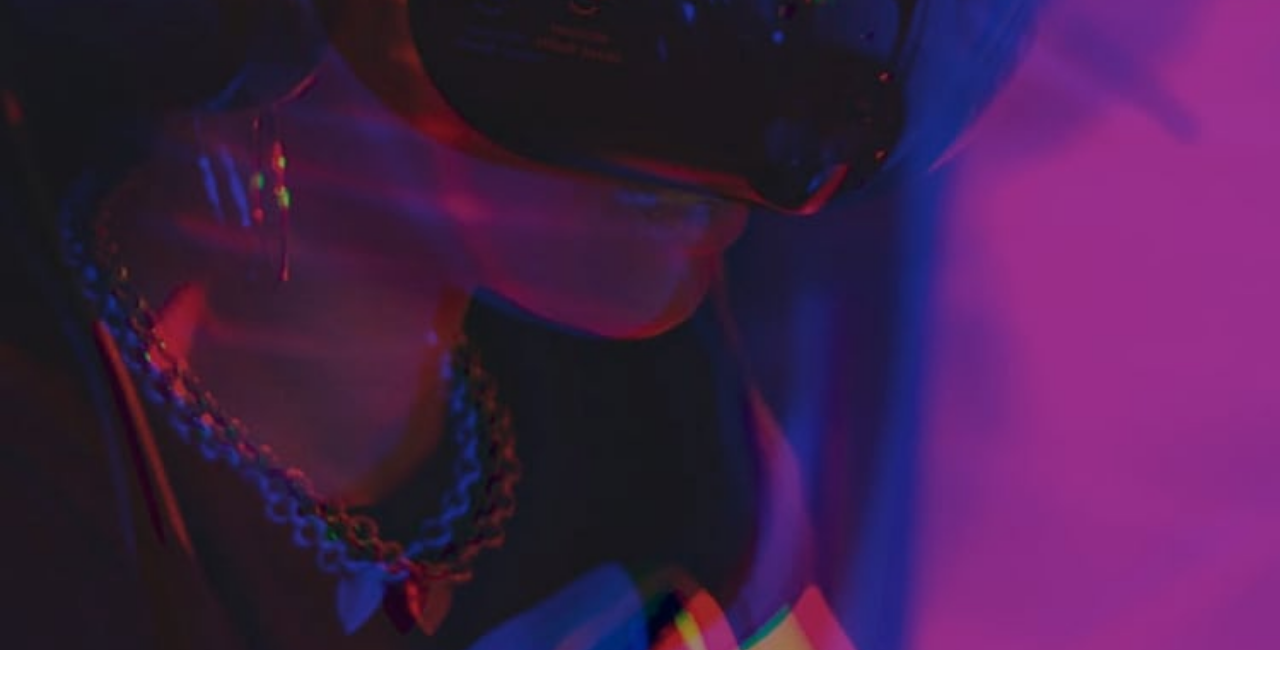
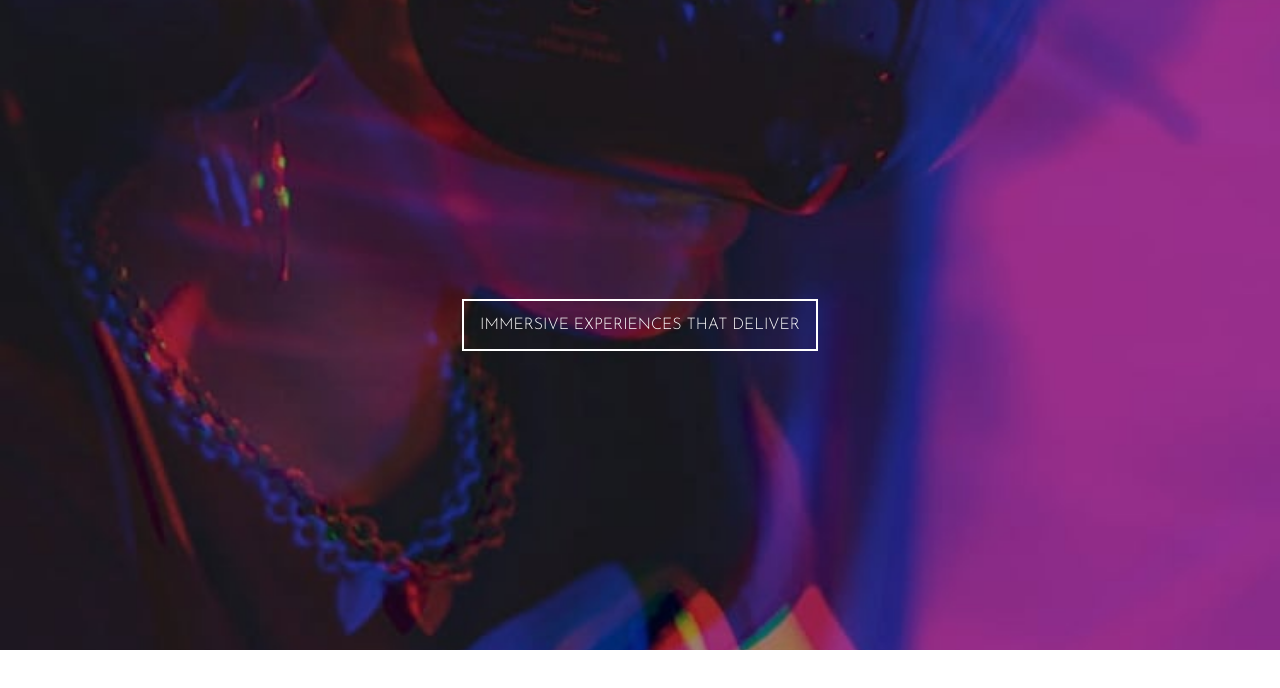
Before and after one commit to GracilianoOG/fem-loopstudios-landing-page, a React (Vite) app: page / in a window 1280 px wide. Shown: the top 688 px of the page. Built offline with nearby package versions, Linux system fonts and the light colour scheme.

Commit message:
Add hero text

```diff
--- a/src/App.tsx
+++ b/src/App.tsx
@@ -8,7 +8,18 @@ const Hero = styled.div`
   background-size: cover;
   background-position: center;
   height: min(100vh, 650px);
-  position: relative;
+  display: flex;
+  align-items: center;
+  justify-content: center;
+`;
+
+const HeroTextStyled = styled.div`
+  border: 2px solid white;
+  color: white;
+  font-family: "Josefin Sans", sans-serif;
+  font-weight: 300;
+  padding: 16px;
+  text-transform: uppercase;
 `;
 
 const App = () => {
@@ -16,7 +27,9 @@ const App = () => {
     <>
       <GlobalStyles />
       <main>
-        <Hero />
+        <Hero>
+          <HeroTextStyled>Immersive experiences that deliver</HeroTextStyled>
+        </Hero>
       </main>
     </>
   );
```
